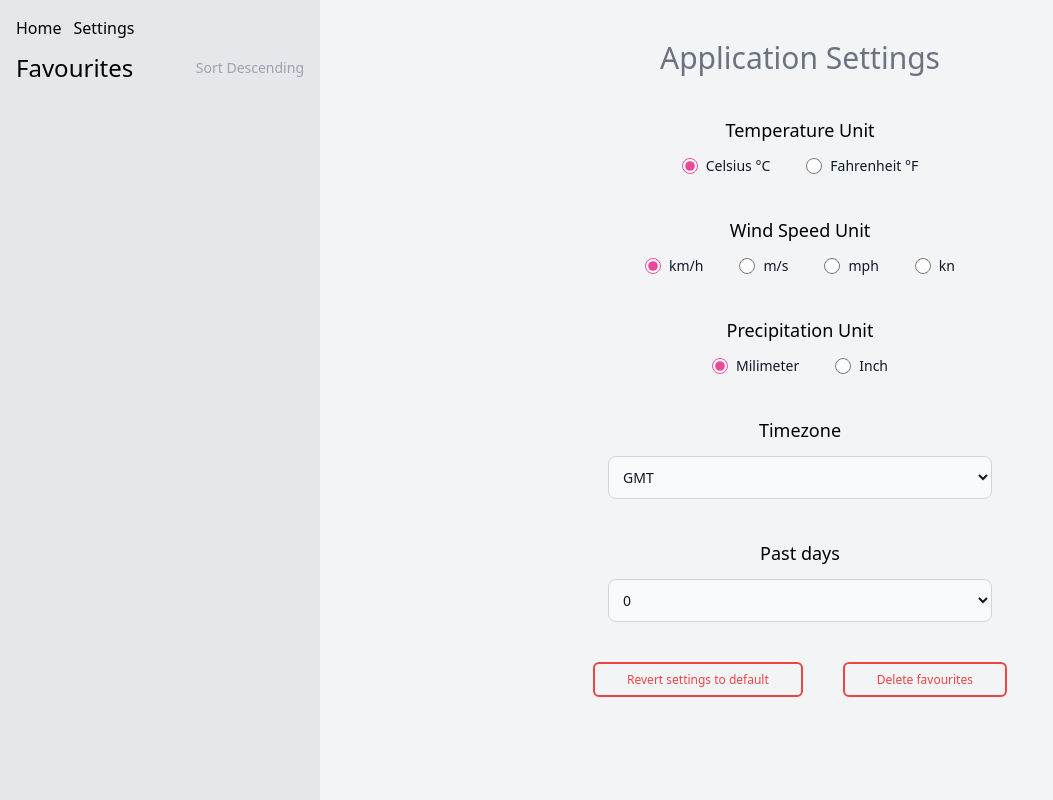
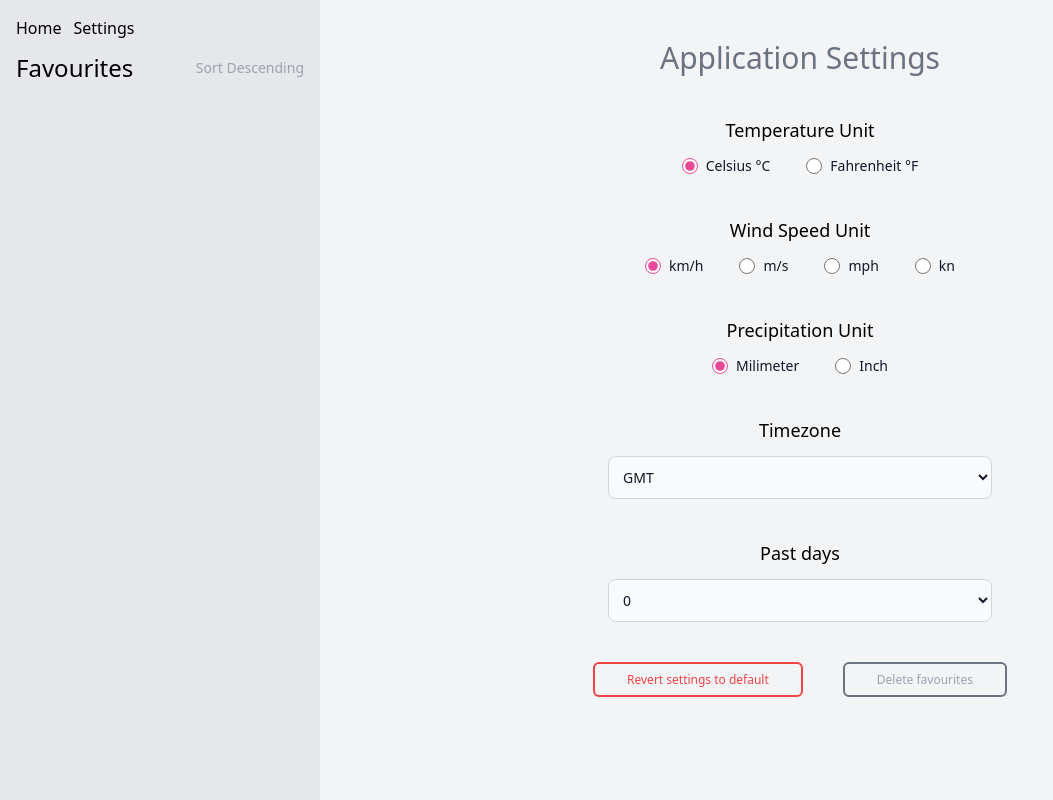
Before and after one commit to andelkocvjetkovic/metro-app, a React (Vite) app: page /settings in a window 1280 px wide. Shown: the whole page, without its empty margins (0-1053 px from the left). Built offline with nearby package versions, Linux system fonts and the light colour scheme.

Commit message:
add outline-button

```diff
--- /dev/null
+++ b/src/components/outline-button/OutlineButton.tsx
@@ -0,0 +1,12 @@
+import { ComponentPropsWithRef } from 'react';
+
+function OutlineButton(props: ComponentPropsWithRef<'button'>) {
+  return (
+    <button
+      className='<button type="button" class="inline-block px-8 py-2 border-2 border-red-500 text-red-500 font-medium text-xs leading-tight rounded-md  hover:text-red-700 hover:border-red-700 focus:outline-none focus:ring-0 disabled:text-gray-400 disabled:border-gray-500 transition duration-150 ease-in-out'
+      {...props}
+    />
+  );
+}
+
+export default OutlineButton;
--- a/src/pages/settings-page/SettingsPage.tsx
+++ b/src/pages/settings-page/SettingsPage.tsx
@@ -1,8 +1,9 @@
-import { useState, PropsWithChildren, ComponentPropsWithRef } from 'react';
+import { PropsWithChildren } from 'react';
 import RadioButton from '@app/components/radio-button/RadioButton';
 import Select from '@app/components/select/Select';
 import { useSettings, defaultSettings } from '@app/hook/use-settings/useSettings';
 import { useFavoriteCity } from '@app/hook/use-favorite-cities/useFavoriteCites';
+import OutlineButton from '@app/components/outline-button/OutlineButton';
 
 const TimeZones = [
   'America/Anchorage',
@@ -29,7 +30,7 @@ const pastDay = ['0', '1', '2', '3', '5', '7', '14', '31', '61', '92'];
 function SettingsPage() {
   const { settings, updateSettings } = useSettings();
   const { temperatureUnit, windSpeedUnit, precipitationUnit, timezoneUnit, pastDayUnit } = settings;
-  const { clearCities } = useFavoriteCity();
+  const { clearCities, cities } = useFavoriteCity();
   return (
     <div className='flex flex-col gap-10 mt-6'>
       <h1 className='text-3xl text-center text-gray-500'>Application Settings</h1>
@@ -174,6 +175,7 @@ function SettingsPage() {
           onClick={() => {
             clearCities();
           }}
+          disabled={cities.length === 0}
         >
           Delete favourites
         </OutlineButton>
@@ -187,10 +189,3 @@ export default SettingsPage;
 const RadioGroupContainer = ({ children }: PropsWithChildren) => <div className='flex gap-9'>{children}</div>;
 
 const SettingContainer = ({ children }: PropsWithChildren) => <div className='flex flex-col gap-3 items-center'>{children}</div>;
-
-const OutlineButton = (props: ComponentPropsWithRef<'button'>) => (
-  <button
-    className='<button type="button" class="inline-block px-8 py-2 border-2 border-red-500 text-red-500 font-medium text-xs leading-tight rounded-md  hover:text-red-700 hover:border-red-700 focus:outline-none focus:ring-0 transition duration-150 ease-in-out'
-    {...props}
-  />
-);
```
